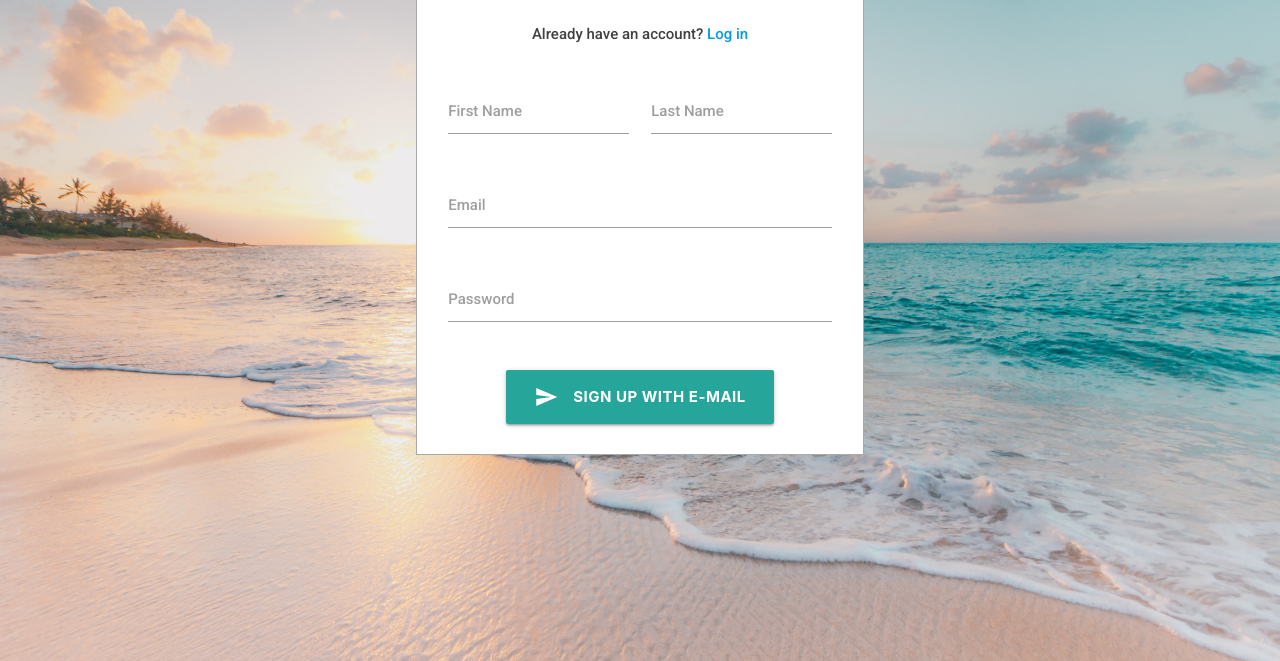
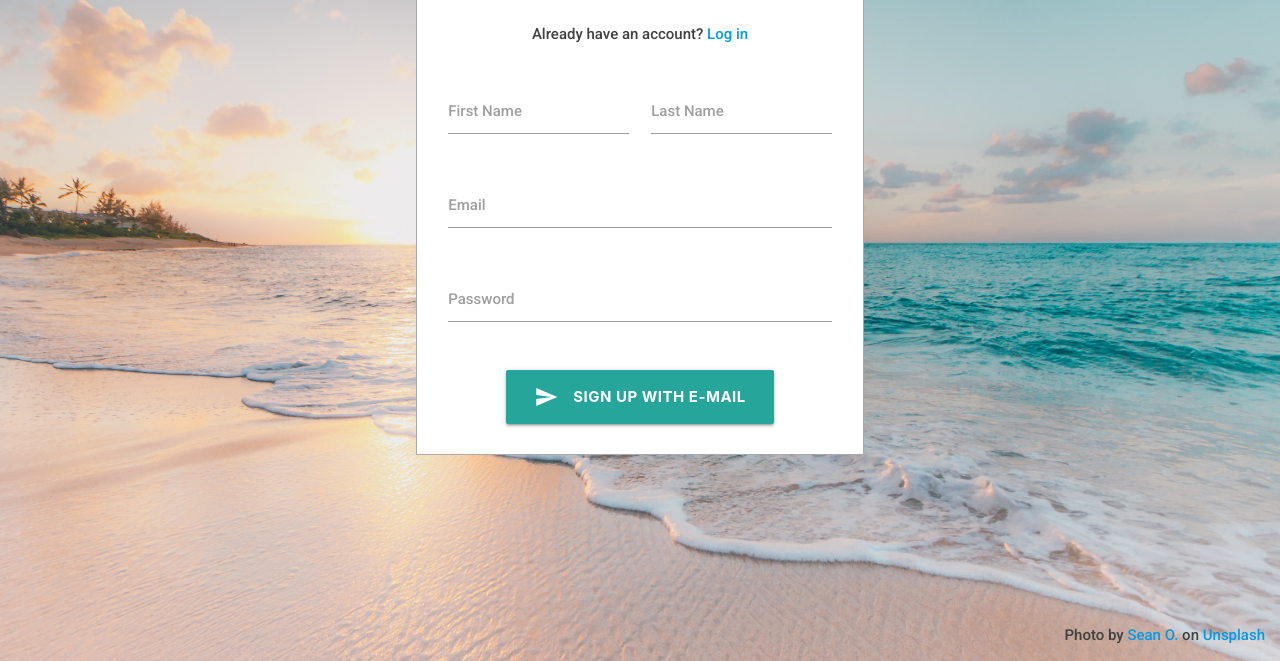
Before and after one commit to 3kanAlpha/holo-kibela, a plain HTML site: page materialize_sample/index.html in a window 1280 px wide. Shown: the part 139-800 px from the top of the page. Drawn offline with nearby package versions, Linux system fonts and the light colour scheme.

Commit message:
クレジット表記の追加

```diff
--- a/materialize_sample/assets/style.css
+++ b/materialize_sample/assets/style.css
@@ -41,3 +41,10 @@ p {
     display: inline-block;
     text-align: center;
 }
+
+#credits {
+    position: absolute;
+    bottom: 0;
+    right: 0;
+    margin: 5px;
+}
--- a/materialize_sample/index.html
+++ b/materialize_sample/index.html
@@ -50,6 +50,10 @@
                     </div>
                 </form>
             </div>
+
+            <div id="credits">
+                <p>Photo by <a href="https://unsplash.com/@seantookthese?utm_source=unsplash&utm_medium=referral&utm_content=creditCopyText">Sean O.</a> on <a href="https://unsplash.com/s/photos/summer-beach?utm_source=unsplash&utm_medium=referral&utm_content=creditCopyText">Unsplash</a></p>
+            </div>
         </div>
 
         <script src="https://ajax.googleapis.com/ajax/libs/jquery/3.6.0/jquery.min.js"></script>
```
